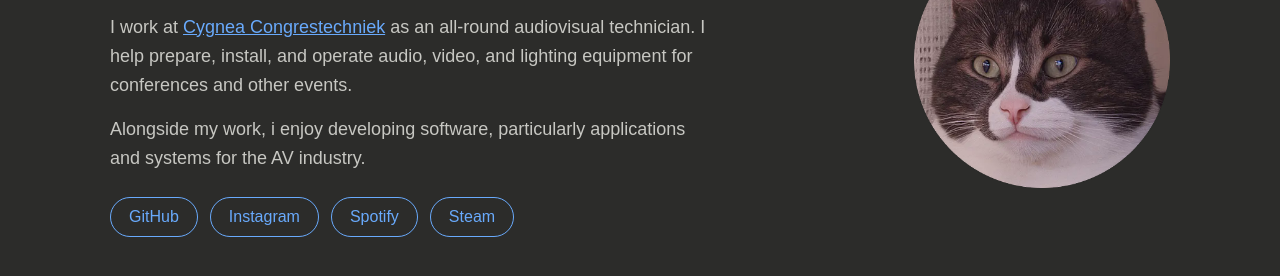
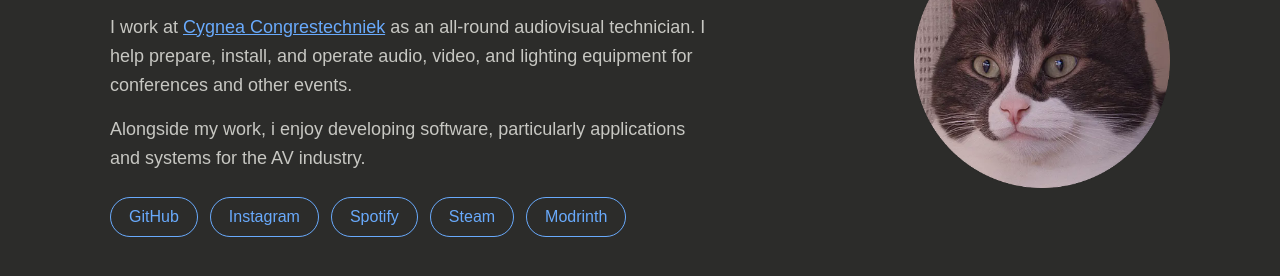
Before and after one commit to DaimySpapen/daimyspapen.com, a website: page public/index.html in a window 1280 px wide. Shown: the part 300-576 px from the top of the page. Drawn offline with Linux system fonts and the light colour scheme.

Commit message:
Added my Modrinth to the links

```diff
--- a/public/index.html
+++ b/public/index.html
@@ -27,6 +27,7 @@
                     <a href="https://www.instagram.com/daimyspapen" target="_blank" rel="noopener noreferrer">Instagram</a>
                     <a href="https://open.spotify.com/user/daimyspapen?si=c81bf27b4de84bc5" target="_blank" rel="noopener noreferrer">Spotify</a>
                     <a href="https://steamcommunity.com/id/DaimySpapen/" target="_blank" rel="noopener noreferrer">Steam</a>
+                    <a href="https://modrinth.com/user/Daimy" target="_blank" rel="noopener noreferrer">Modrinth</a>
                 </div>
             </div>
 
```
